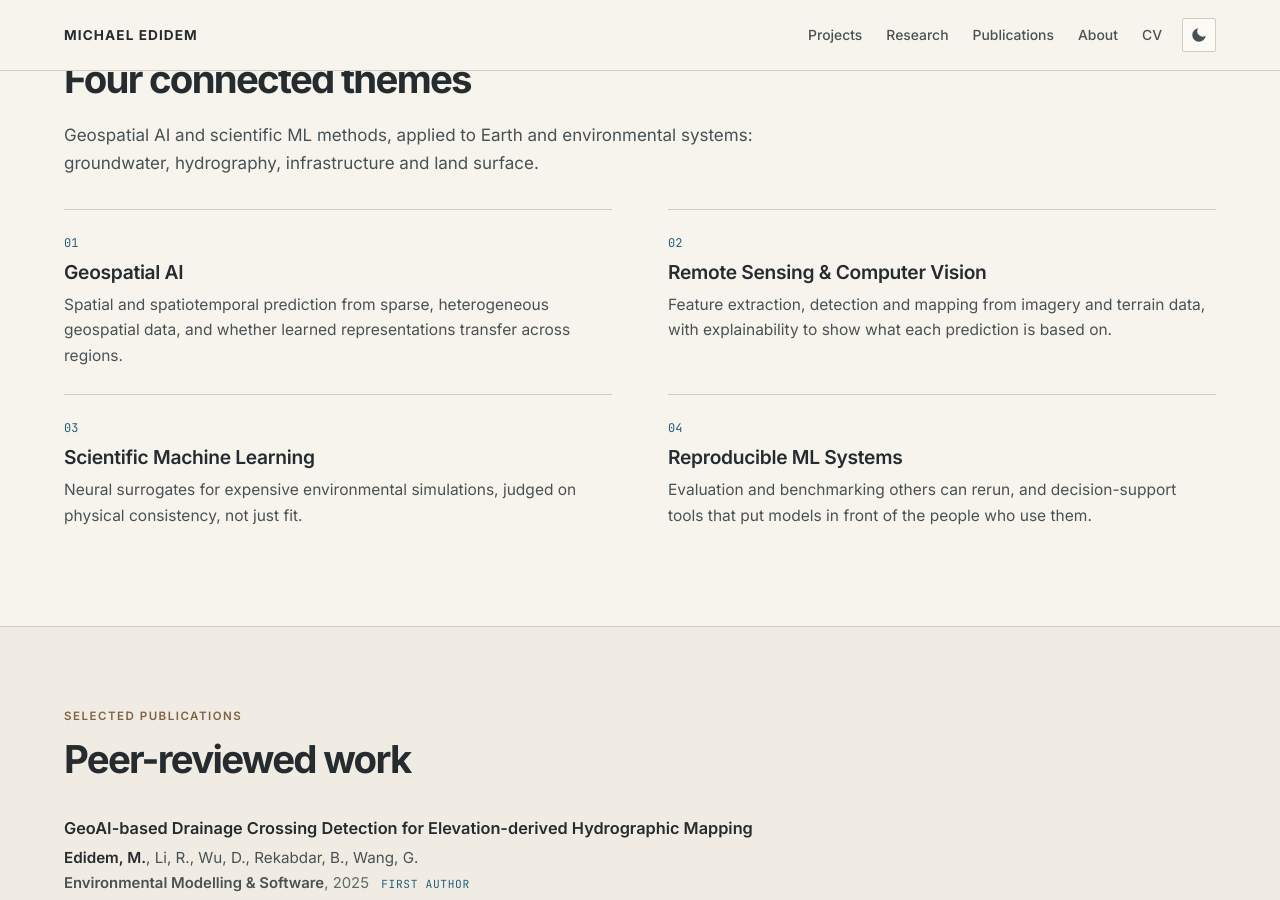
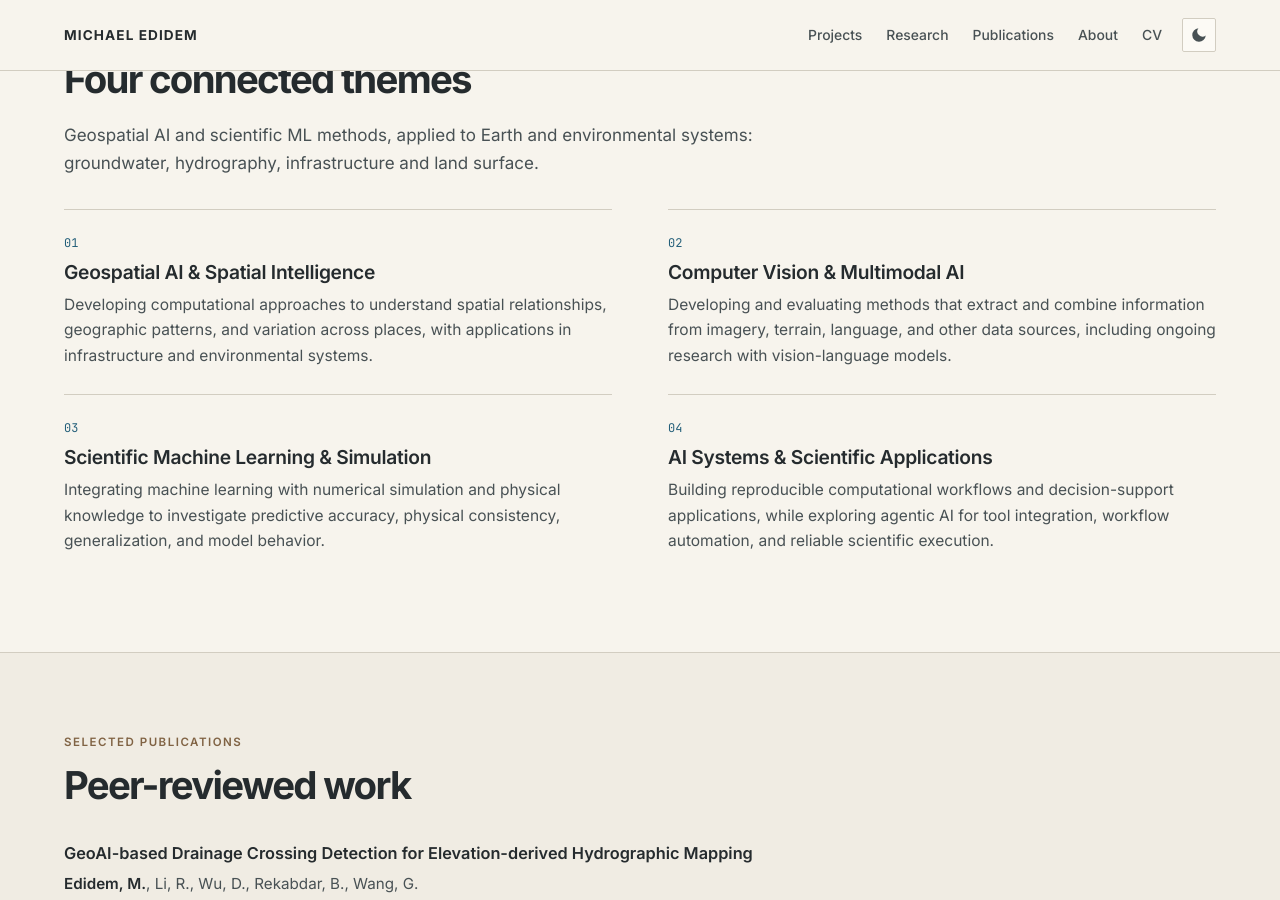
Before and after one commit to mikedidem/medidem, a Jekyll site: the page built from _pages/home.html, in a window 1280 px wide and 900 px high, scrolled down 3193 px. Built offline with Jekyll 4.4.1, drawn with Linux system fonts in a browser that asks for light colours.

Commit message:
Clarify four connected research themes

```diff
--- a/_pages/home.html
+++ b/_pages/home.html
@@ -155,23 +155,23 @@ title: ""
     <div class="themes">
       <div class="theme">
         <div class="theme__num">01</div>
-        <h3>Geospatial AI</h3>
-        <p>Spatial and spatiotemporal prediction from sparse, heterogeneous geospatial data, and whether learned representations transfer across regions.</p>
+        <h3>Geospatial AI &amp; Spatial Intelligence</h3>
+        <p>Developing computational approaches to understand spatial relationships, geographic patterns, and variation across places, with applications in infrastructure and environmental systems.</p>
       </div>
       <div class="theme">
         <div class="theme__num">02</div>
-        <h3>Remote Sensing &amp; Computer Vision</h3>
-        <p>Feature extraction, detection and mapping from imagery and terrain data, with explainability to show what each prediction is based on.</p>
+        <h3>Computer Vision &amp; Multimodal AI</h3>
+        <p>Developing and evaluating methods that extract and combine information from imagery, terrain, language, and other data sources, including ongoing research with vision-language models.</p>
       </div>
       <div class="theme">
         <div class="theme__num">03</div>
-        <h3>Scientific Machine Learning</h3>
-        <p>Neural surrogates for expensive environmental simulations, judged on physical consistency, not just fit.</p>
+        <h3>Scientific Machine Learning &amp; Simulation</h3>
+        <p>Integrating machine learning with numerical simulation and physical knowledge to investigate predictive accuracy, physical consistency, generalization, and model behavior.</p>
       </div>
       <div class="theme">
         <div class="theme__num">04</div>
-        <h3>Reproducible ML Systems</h3>
-        <p>Evaluation and benchmarking others can rerun, and decision-support tools that put models in front of the people who use them.</p>
+        <h3>AI Systems &amp; Scientific Applications</h3>
+        <p>Building reproducible computational workflows and decision-support applications, while exploring agentic AI for tool integration, workflow automation, and reliable scientific execution.</p>
       </div>
     </div>
   </div>
```
